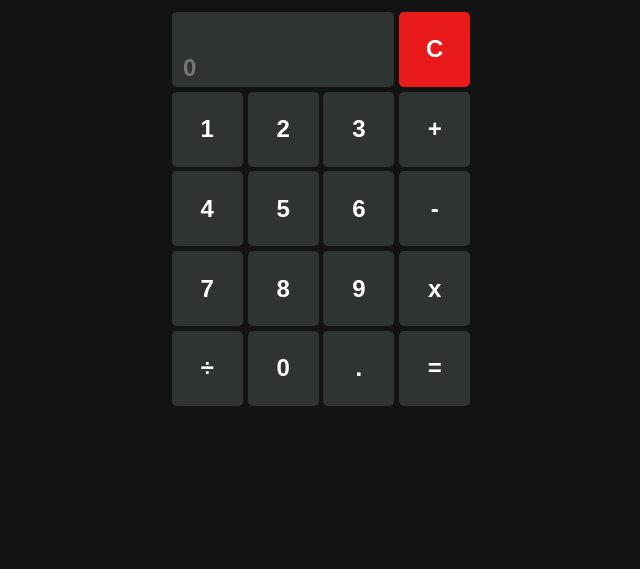
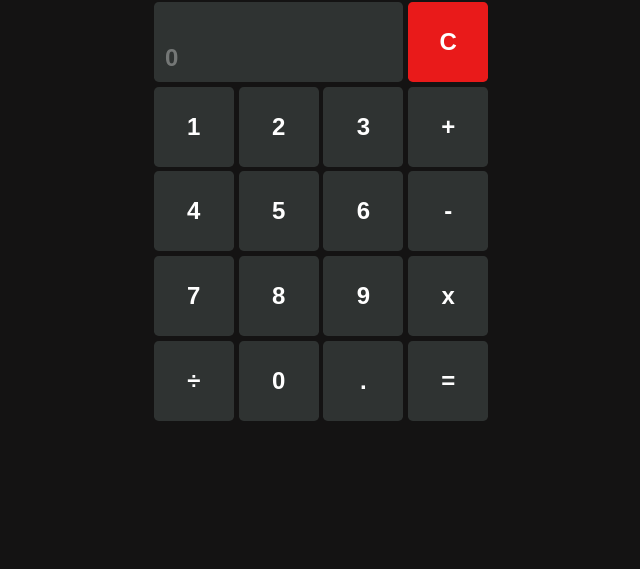
Before and after one commit to GintokiYT/calculadora, a plain HTML site: page index.html in a window 1280 px wide. Shown: the part 231-800 px from the top of the page, without its empty margins (319-959 px from the left). Drawn offline with Linux system fonts and the light colour scheme.

Commit message:
modificando pantalla

```diff
--- a/css/styles.css
+++ b/css/styles.css
@@ -35,10 +35,17 @@ body{
         "siete ocho nueve multiplicacion"
         "division cero punto igual";
 
-    grid-template-columns: repeat(4, 27%);
+    grid-template-columns: repeat(4, 70px);
     grid-template-rows: repeat(6, 75px);
 
     gap: .3rem;
+}
+
+@media screen and (min-width: 375px) {
+    .container{
+        grid-template-columns: repeat(4, 80px);
+        grid-template-rows: repeat(6, 80px);
+    }
 }
 
 .container h1{
```
